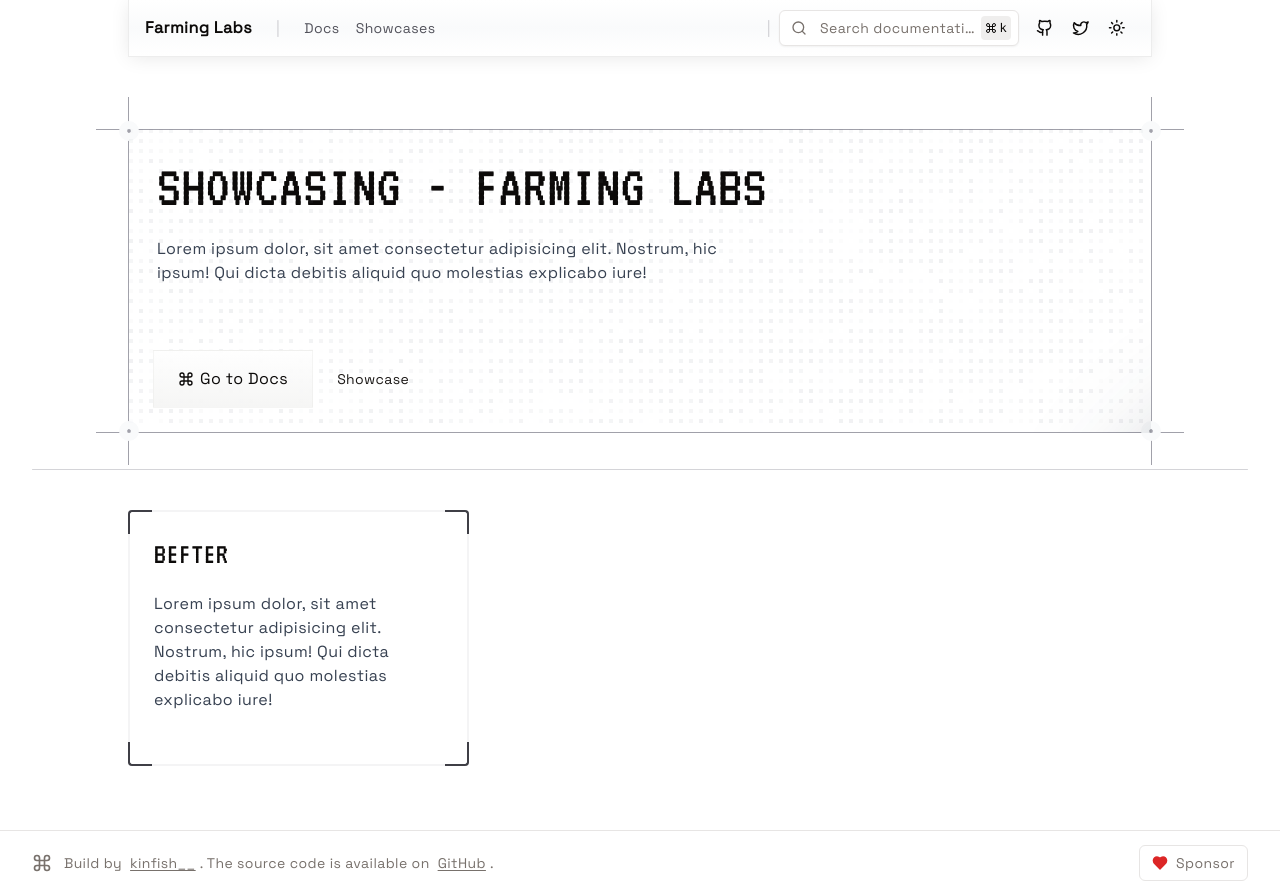
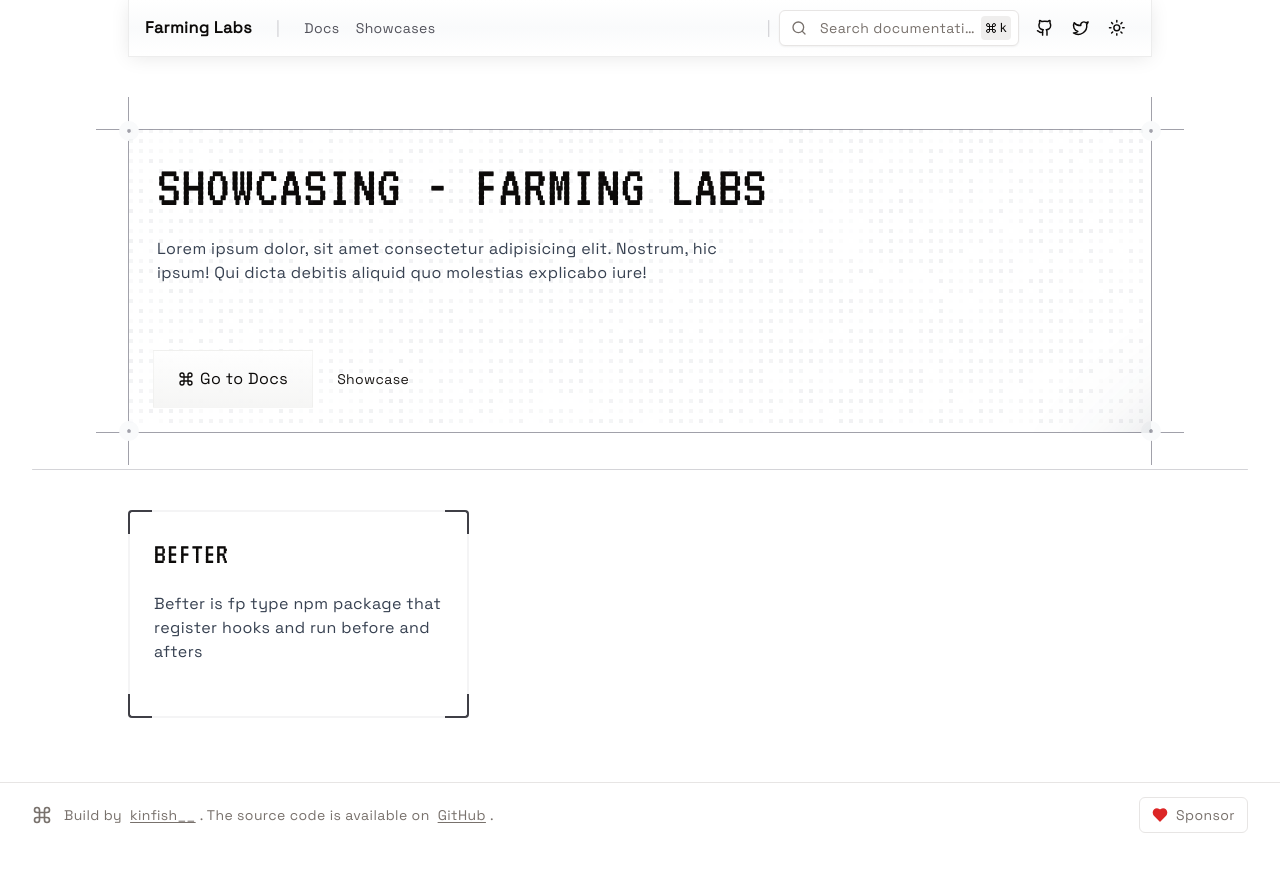
Before and after one commit to farming-labs/web, a Next.js app: page /showcase in a window 1280 px wide. After the commit the page ends 846 px from the top, so only its background shows below. Built offline with nearby package versions, Linux system fonts and the light colour scheme.

Commit message:
fix: real data innteration

```diff
--- a/app/showcase/_components/farmed.ts
+++ b/app/showcase/_components/farmed.ts
@@ -3,6 +3,6 @@ export const farmed = [
     id: "befter",
     title: "Befter",
     description:
-      "Befter is n fp type npm package that register hooks and run before and afters",
+      "Befter is fp type npm package that register hooks and run before and afters",
   },
 ];
--- a/app/showcase/_components/package-card.tsx
+++ b/app/showcase/_components/package-card.tsx
@@ -1,14 +1,20 @@
 import { cn } from "@/lib/utils";
-export const PackagegCard = () => {
+type PackageCardProps = {
+  id: string;
+  title: string;
+  description: string;
+};
+export const PackagegCard = ({
+  item: { title, description },
+}: {
+  item: PackageCardProps;
+}) => {
   const CardBody = ({ className = "p-4" }) => (
     <div className={cn("text-left mb-7 space-y-5 pt-10", className)}>
       <h2 className="font-pixel text-xl sm:text-2xl md:text-3xl uppercase">
-        Befter
+        {title}
       </h2>
-      <p className="text-gray-700 dark:text-gray-300">
-        Lorem ipsum dolor, sit amet consectetur adipisicing elit. Nostrum, hic
-        ipsum! Qui dicta debitis aliquid quo molestias explicabo iure!
-      </p>
+      <p className="text-gray-700 dark:text-gray-300">{description}</p>
     </div>
   );
   const Icon = ({
--- a/app/showcase/_components/packages.tsx
+++ b/app/showcase/_components/packages.tsx
@@ -5,8 +5,8 @@ export default function Packages() {
   return (
     <div className="max-w-6xl p-6 mx-auto overflow-hidden">
       <div className="grid grid-cols-1 md:grid-cols-2 p-10 pt-3 lg:grid-cols-3">
-        {farmed.map((itm, indx) => {
-          return <PackagegCard key={indx} />;
+        {farmed.map((item, indx) => {
+          return <PackagegCard item={item} key={indx} />;
         })}
       </div>
     </div>
```
